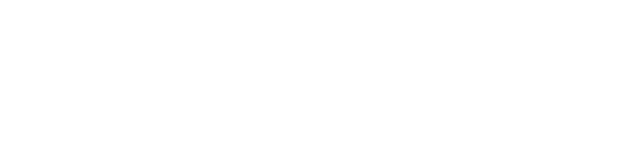
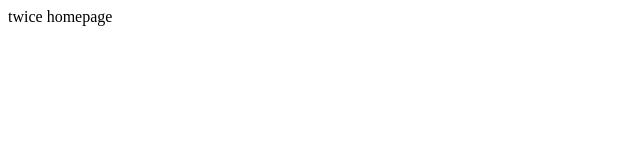
Before and after one commit to chungnamLecture/my-git-project, a plain HTML site: page index.html in a window 1280 px wide. Shown: the whole page, without its empty margins (0-640 px from the left). Drawn offline with Linux system fonts and the light colour scheme.

Commit message:
Add head

```diff
--- a/index.html
+++ b/index.html
@@ -1 +1,3 @@
-<html></html>
+<html>
+	<head> twice homepage </head>
+</html>
```
